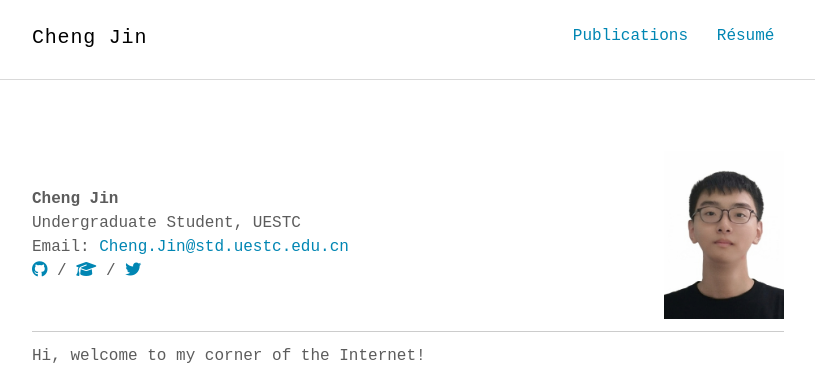
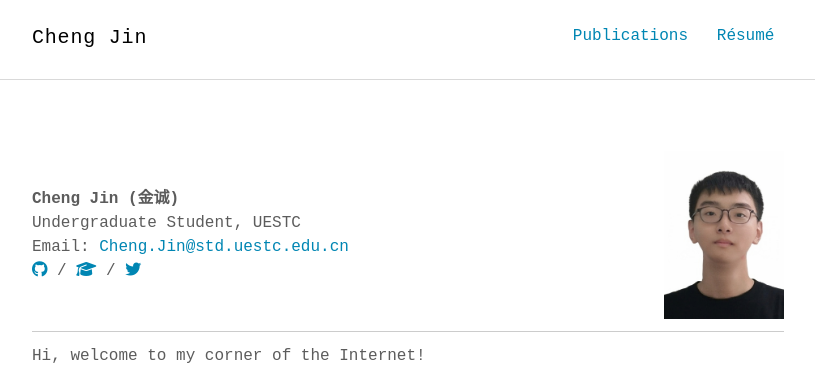
Before and after one commit to ChengJin-git/ChengJin-git.github.io, a Jekyll site: the page built from index.md, in a window 1280 px wide. Shown: the top 378 px of the page, without its empty margins (232-1047 px from the left). Built offline with Jekyll 4.4.1, drawn with Linux system fonts in a browser that asks for light colours; nearby versions of some CDN libraries; some web fonts are replaced.

Commit message:
style: 💄 add Chinese name
Chinese name is added in order to prevent name duplication

```diff
--- a/index.md
+++ b/index.md
@@ -9,7 +9,7 @@ permalink: /
 	<script src="https://kit.fontawesome.com/be82e3287f.js" crossorigin="anonymous"></script>
 </head>
 
-**Cheng Jin** <br>  Undergraduate Student, UESTC <br>    Email: <a href="mailto: Cheng.Jin@std.uestc.edu.cn">Cheng.Jin@std.uestc.edu.cn</a><br> <a href="https://github.com/ChengJin-git" target="_blank"><i class="fab fa-github" href="#"></i></a> / <a href="https://scholar.google.com/citations?user=DFMxV_oAAAAJ" target="_blank"><i class="fas fa-graduation-cap" href="#"></i></a> / <a href="https://twitter.com/Cheng_Jin_UESTC" target="_blank"><i class="fab fa-twitter" href="#"></i></a> | ![Cheng](/assets/images/me.jpeg){:height=290px" width="120px" style="float: right"}
+**Cheng Jin (金诚)** <br>  Undergraduate Student, UESTC <br>    Email: <a href="mailto: Cheng.Jin@std.uestc.edu.cn">Cheng.Jin@std.uestc.edu.cn</a><br> <a href="https://github.com/ChengJin-git" target="_blank"><i class="fab fa-github" href="#"></i></a> / <a href="https://scholar.google.com/citations?user=DFMxV_oAAAAJ" target="_blank"><i class="fas fa-graduation-cap" href="#"></i></a> / <a href="https://twitter.com/Cheng_Jin_UESTC" target="_blank"><i class="fab fa-twitter" href="#"></i></a> | ![Cheng](/assets/images/me.jpeg){:height=290px" width="120px" style="float: right"}
 
 Hi, welcome to my corner of the Internet!
 
```
Also changed, not shown: 2 other files.
